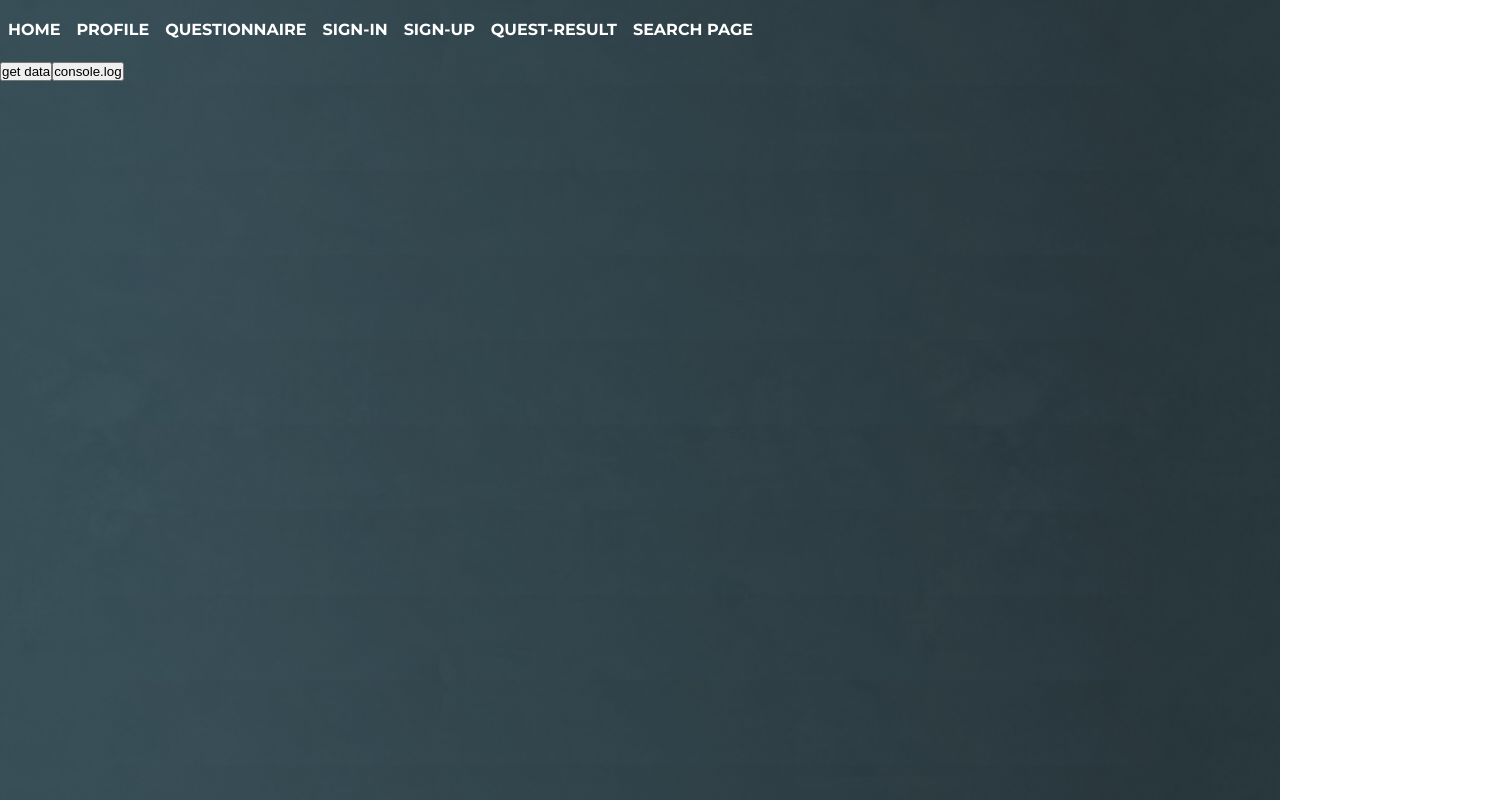
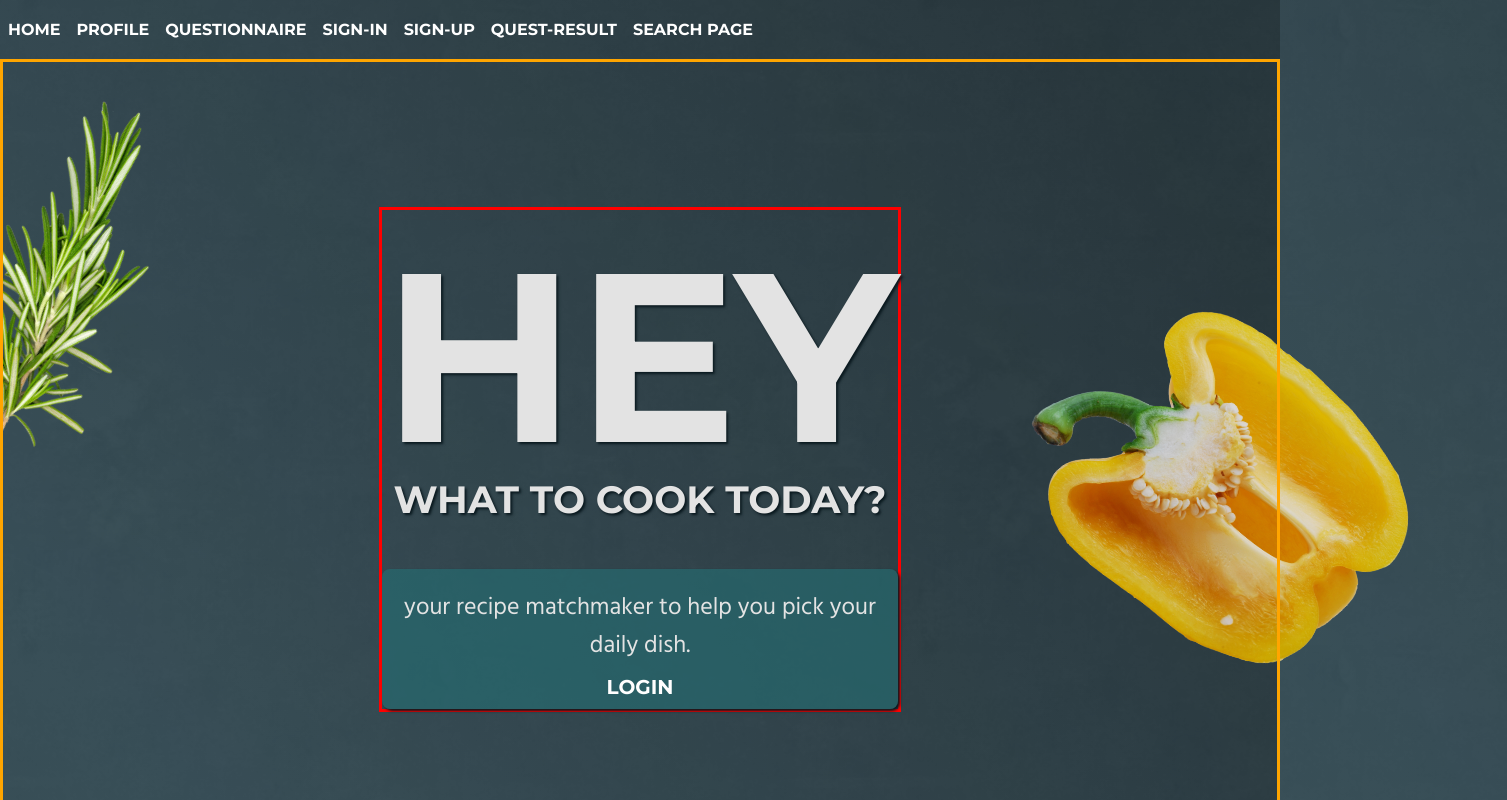
Before and after one commit to JJ-Bas/eindopracht-novi-recepten-app, a React (Create React App) app: page / in a window 1280 px wide. Shown: the top 800 px of the page, 1507 px wide, since content can reach past the window. Built offline with nearby package versions, Linux system fonts and the light colour scheme; no server answers.

Commit message:
opmaak home pagina en achtergrond afbeeldingen

```diff
--- a/src/App.js
+++ b/src/App.js
@@ -11,13 +11,18 @@ import QuestionnaireTerrace from "./pages/Questionnaire/QuestionnaireTerrace";
 import QuestionnaireSliders from "./pages/Questionnaire/QuestionnaireSliders";
 import SearchPage from "./pages/SearchPage/SearchPage";
 import PageNotFound from "./pages/PageNotFound/PageNotFound";
+import rosemary from "./assets/images/rosemary.png"
+import yellowPepper from "./assets/images/pepper-yellow.png"
+import React from "react";
 
 
 function App() {
   return (
    <>
        <NavBar />
-       <div>
+       <div className="app-body">
+           <span className="rosemary"> <img className="scale-image" src={rosemary} /></span>
+           <span className="pepper"> <img className="scale-image" src={yellowPepper} /></span>
            <Routes>
                <Route exact path="/" element={<Home />}/>
                <Route path="/profile" element={<Profile /> }/>
@@ -29,7 +34,6 @@ function App() {
                <Route path='/quest-results' element={<RecipeQuestResult />}/>
                <Route path="/search-recipes" element={<SearchPage/>}/>
                <Route path="*" element={<PageNotFound/>}/>
-
            </Routes>
        </div>
    </>
--- a/src/App.scss
+++ b/src/App.scss
@@ -1,33 +1,31 @@
 @import url('https://fonts.googleapis.com/css2?family=Hind:wght@300;400&family=Montserrat:wght@300;700;900&display=swap');
 @import "./assets/variables.scss";
 
-*{
+* {
   padding: 0;
   margin: 0;
   box-sizing: border-box;
   list-style: none;
 }
 
-body{
+body {
   font-family: 'Hind', sans-serif;
-    background-image: url("./assets/images/concrete-texture-transparent.png"), linear-gradient(56deg, $background-color 10% , $background-color-gradient 90%);
+  background-image: url("./assets/images/concrete-texture-transparent.png"), linear-gradient(56deg, $background-color 10%, $background-color-gradient 90%);
   color: $text-color-light;
 }
 
-li{
+li {
   font-size: 14px;
-}
-
-h1 {
-    font-family: 'Montserrat', sans-serif;
-    text-transform: uppercase;
-    font-size: 16px;
 }
 
 h2 {
   font-family: 'Montserrat', sans-serif;
   text-transform: uppercase;
   font-size: 20px;
+}
+
+img {
+  width: 100%;
 }
 
 .outer-container {
@@ -41,7 +39,7 @@ h2 {
 
 .inner-container {
   border-style: solid;
-    border-color:red;
+  border-color: red;
 }
 
 .styled-button {
@@ -50,7 +48,7 @@ h2 {
   height: 50px;
   background-color: $card-background-color;
   border-radius: 25px;
-    color:white;
+  color: white;
   font-family: inherit;
   font-size: 16px;
   box-shadow: $shadow-color 1.95px 1.95px 2.6px;
@@ -65,3 +63,47 @@ input {
   border-radius: 2px;
   border-style: none;
 }
+
+.basic-button {
+  margin: 10px;
+  border-style: none;
+  background: none;
+  color: white;
+  font-family: 'Montserrat', sans-serif;
+  text-transform: uppercase;
+  font-weight: bold;
+  font-size: 20px;
+  cursor: pointer;
+}
+
+
+
+/*//background images//*/
+
+.app-body {
+  position: relative;
+}
+
+.rosemary {
+  position: absolute;
+  display: flex;
+  width: 30vw;
+  left: -10%;
+  top: 10%;
+  z-index: -1;
+  transform: rotate(-50deg);
+}
+
+.pepper{
+  position: absolute;
+  display: flex;
+  width: 30vw;
+  right: -10%;
+  bottom: 20%;
+  z-index: -1;
+  transform: rotate(-50deg);
+}
+
+.scale-image {
+  display: block
+}
--- a/src/pages/Home/Home.js
+++ b/src/pages/Home/Home.js
@@ -1,24 +1,34 @@
-import React from 'react';
-import {useState} from "react";
-import axios from "axios";
+import React, {useContext} from 'react';
+import "./Home.scss"
+import {useNavigate} from "react-router-dom";
+import {AuthContext} from "../../Context/AuthContext/AuthContext";
 
 function Home() {
-    const [recipeList, setRecipeList] = useState({})
 
-    async function fetchData() {
-        try {
-            const result = await axios.get(`https://api.edamam.com/api/recipes/v2?type=public&beta=true&q=chicken&app_id=${process.env.REACT_APP_API_ID}&app_key= ${process.env.REACT_APP_API_KEY}`);
-            setRecipeList(result.data);
-        } catch (e) {
-            console.error(e)
-        }
-    }
+    const navigate = useNavigate()
+
+    const {isAuth} = useContext(AuthContext)
+
+
+
 
     return (
 
     <>
-        <button type='button' onClick={() => fetchData()}>get data</button>
-        <button type="button" onClick={() => console.log(recipeList)}> console.log</button>
+        <div className="outer-container">
+            <div className="inner-container home-container">
+                <h1>HEY</h1>
+                <h2 className="sub-title">what to cook today?</h2>
+                <article>
+                <p className="intro"> your recipe matchmaker to help you pick your daily dish.</p>
+                    {isAuth === false ?
+                    <button type="button" className="basic-button" onClick={() => navigate("/signin")}>login</button> : <>
+                    <button type="button" className="basic-button" onClick={() => navigate("/signup")}>help me choose</button>
+                    <button type="button" className="basic-button" onClick={() => navigate("/search-page")}>search page</button>
+                        </>}
+                </article>
+            </div>
+        </div>
     </>
 
 )
--- /dev/null
+++ b/src/pages/Home/Home.scss
@@ -0,0 +1,42 @@
+@import "src/assets/variables";
+
+.home-container {
+  display: flex;
+  flex-basis: 500px;
+  flex-shrink: 1;
+  flex-grow: 0;
+  flex-direction: column;
+  align-items: center;
+  justify-content: center;
+}
+
+.home-container article{
+  margin-top: 20px;
+  padding-top: 20px;
+  display: flex;
+  flex-direction: column;
+  align-items: center;
+  border-radius: 8px;
+  background-color: $card-background-color;
+  box-shadow: $shadow-color 1.95px 1.95px 2.6px;
+}
+
+h1 {
+  font-family: 'Montserrat', sans-serif;
+  text-transform: uppercase;
+  font-size: 240px;
+  text-shadow: $shadow-color 1.95px 1.95px 2.6px; ;
+}
+
+
+.sub-title {
+  position: relative;
+  top: -26px;
+  font-size: 38px;
+  text-shadow: $shadow-color 1.95px 1.95px 2.6px; ;
+}
+
+.intro {
+  font-size: 24px;
+  text-align: center;
+}
--- a/src/pages/RecipeQuestResult/RecipeQuestResult.js
+++ b/src/pages/RecipeQuestResult/RecipeQuestResult.js
@@ -63,7 +63,6 @@ function RecipeQuestResult() {
 
     return (
         <>
-            <button type='button' onClick={() => console.log(mainRecipeList)}>recipeList</button>
             <div className='temporary-container'>
                 {starterReqStatus === 'done' ? <RecipeResultDisplay
                     next={() => nextItem(starterIndex, setStarterIndex)}
--- a/src/pages/SignIn/SignIn.js
+++ b/src/pages/SignIn/SignIn.js
@@ -35,7 +35,7 @@ function SignIn() {
         <>
             <div className="outer-container">
                 <div className={"inner-container "+styles['sign-in-container'] }>
-                    <h1>login</h1>
+                    <h2>login</h2>
                     <form onSubmit={handleSignIn}>
                         <Input
                             type='text'
```
Also changed, not shown: src/assets/images/pepper-yellow.png (added), src/assets/images/rosemary.png (added). Lines whose indentation alone changed are shown as unchanged.
